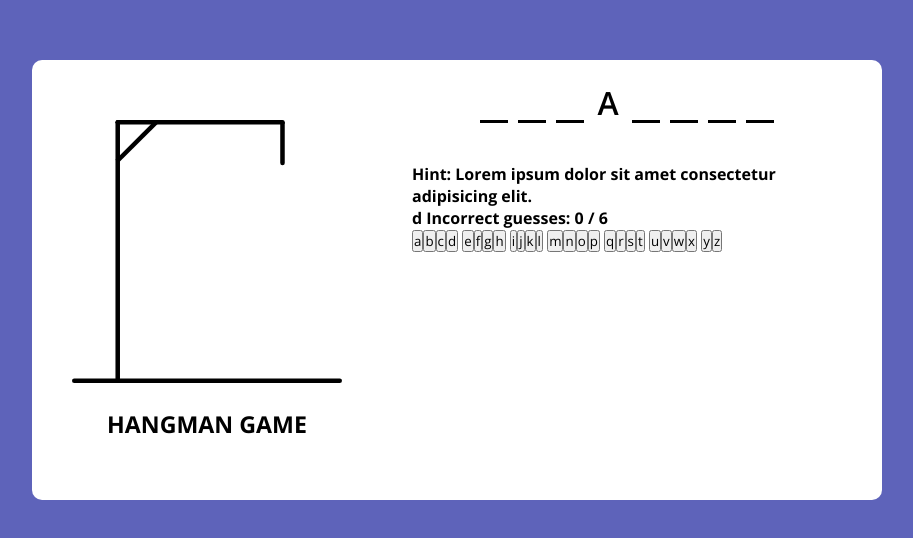
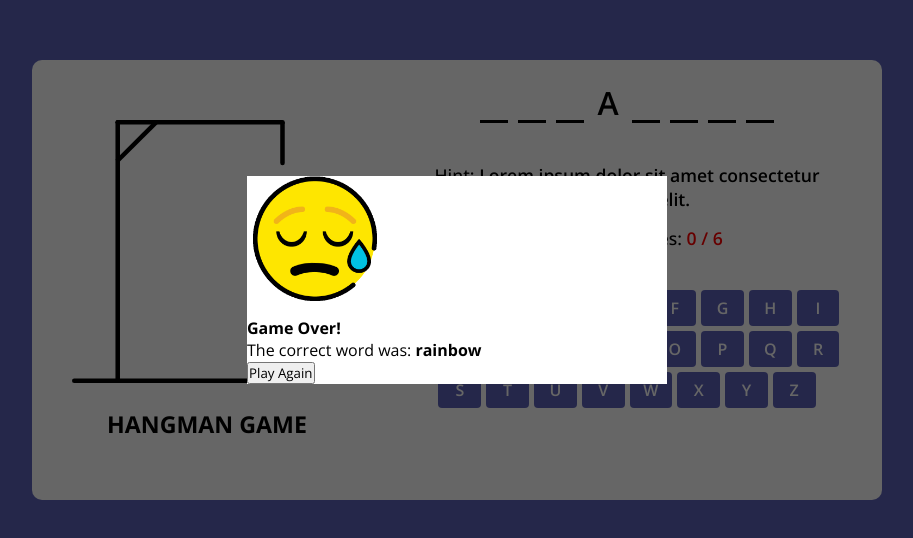
Before and after one commit to Faisallm/hangman, a plain HTML site: page index.html in a window 1280 px wide. Shown: the part 120-658 px from the top of the page, without its empty margins (183-1096 px from the left). Drawn offline with nearby package versions, Linux system fonts and the light colour scheme.

Commit message:
gear 2nd

```diff
--- a/index.html
+++ b/index.html
@@ -9,6 +9,20 @@
 </head>
 
 <body>
+
+    <div class="game-modal">
+
+        <div class="content">
+
+            <img src="images/lost.gif" alt="gif">
+            <h4>Game Over!</h4>
+            <p>The correct word was: <b>rainbow</b></p>
+            <button class="play-again">Play Again</button>
+
+        </div>
+
+    </div>
+
 
     <div class="container">
 
@@ -35,7 +49,7 @@
                 <b>Lorem ipsum dolor sit amet consectetur adipisicing elit.</b>
             </h4>
 
-            <h4 class="guesses-text">d Incorrect guesses:
+            <h4 class="guesses-text">Incorrect guesses:
                 <b>0 / 6</b>
             </h4>
 
--- a/style.css
+++ b/style.css
@@ -66,9 +66,87 @@ body {
 }
 
 .word-display .letter.guessed {
+    /* it will inherit the background
+    color of its immediate parent element
+    in this case which is the game-box */
     border-color: transparent;
     /* top: -40px
     left&right is 0px
     bottom is 35px */
     margin: -40px 0 35px;
 }
+
+.game-box h4 {
+    text-align: center;
+    font-size: 1.1rem;
+    font-weight: 500;
+    margin-bottom: 15px;
+}
+
+.game-box h4 b {
+    font-weight: 600;
+}
+
+.game-box .guesses-text b {
+    color: #ff0000;
+}
+
+.game-box .keyboard {
+    /* center the keyboard */
+    display: flex;
+    justify-content: center;
+    /* flex children can wrap unto multiple
+    lines */
+    flex-wrap: wrap;
+    /* row and column spacing between
+    the keyboard elements */
+    gap: 5px;
+    margin-top: 40px;
+}
+
+.keyboard button {
+    /* allows us to perform calculations
+    when specifying css property values.
+    allows dynamic property values
+    for different types of screen size */
+    width: calc(100% / 9 - 5px);
+    color: #fff;
+    font-size: 1rem;
+    font-weight: 600;
+    text-transform: uppercase;
+    background: #5E63BA;
+    border-radius: 4px;
+    cursor: pointer;
+    outline: none;
+    padding: 7px;
+    border: none;
+}
+
+.keyboard button:hover {
+    background: #8286c9;
+}
+
+
+/* this will overlay over the entire page */
+
+.game-modal {
+    position: fixed;
+    left: 0;
+    top: 0;
+    width: 100%;
+    height: 100%;
+    background: rgba(0, 0, 0, 0.6);
+    display: flex;
+    align-items: center;
+    justify-content: center;
+}
+
+.game-modal .content {
+    background: #fff;
+    max-width: 420px;
+    width: 100%;
+}
+
+.game-modal img {
+    max-width: 130px;
+}
```
